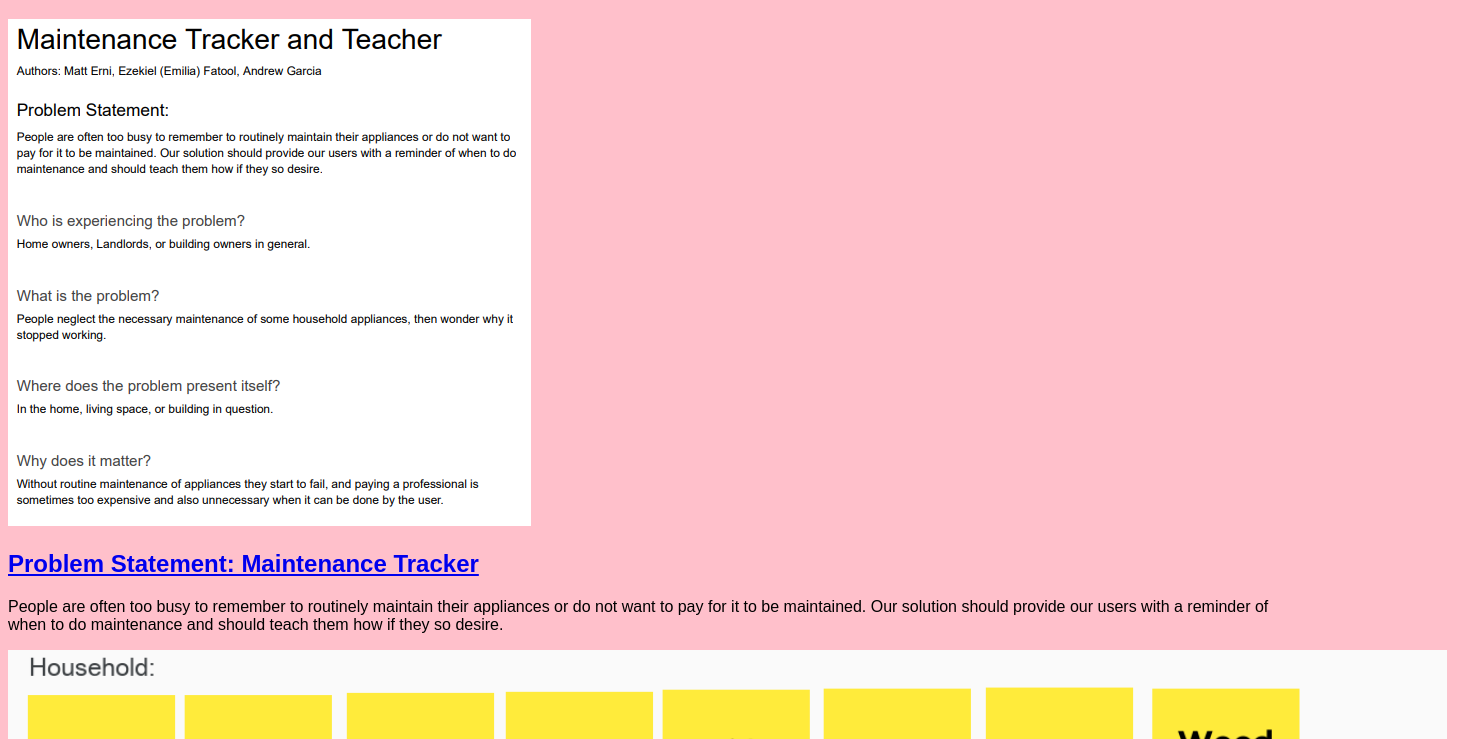
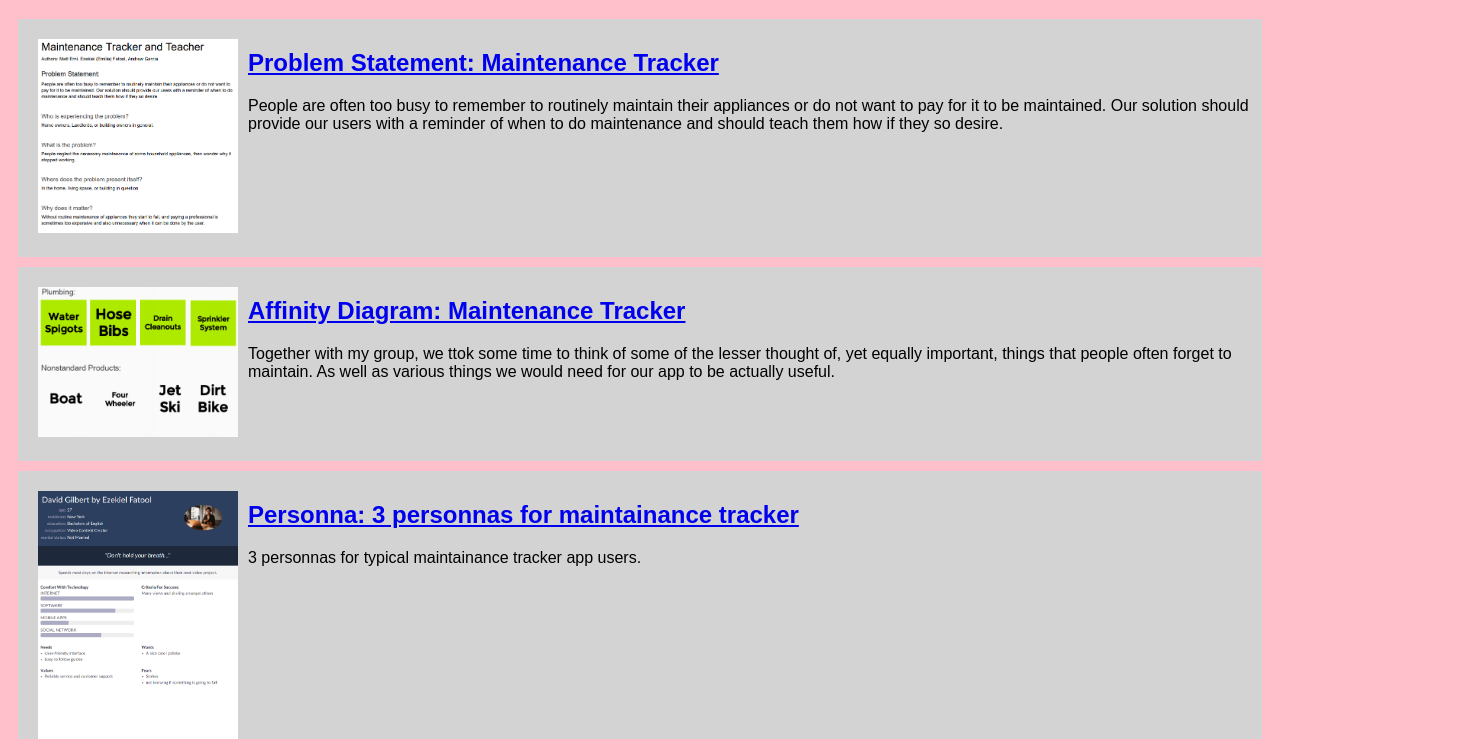
Before and after one commit to Ezekiel-Emilia-Fatool/Ezekiel-Emilia-Fatool.github.io, a plain HTML site: page index.html in a window 1280 px wide. Shown: the part 61-800 px from the top of the page, 1483 px wide, since content can reach past the window. Drawn offline with Linux system fonts and the light colour scheme.

Commit message:
Add files via upload

```diff
--- a/index.html
+++ b/index.html
@@ -20,7 +20,7 @@
 
         <!--Affinity Diagram Assignment-->
         <section class="assignment">
-            <a href="Files/affinitydiagram.pdf"><img src="Images/Affinity00.PNG"><img src="Images/Affinity01.PNG"><img src="Images/Affinity02.PNG"><img src="Images/Affinity03.PNG"><img src="Images/Affinity04.PNG"><img src="Images/Affinity05.PNG"><img src="Images/Affinity06.PNG"></a>
+            <a href="Files/affinitydiagram.pdf"><img src="Images/Affinity.PNG"></a>
             <section class="ass-details">
                 <a href="Files/affinitydiagram.pdf"><h2> Affinity Diagram: Maintenance Tracker</h2></a>
                 <p>
@@ -28,5 +28,16 @@
                 </p>
             </section>
         </section>
+
+         <!--Persona Assignment-->
+         <section class="assignment">
+            <a href="Files/combinedPersonnas.pdf"><img src="Images/Personna.PNG"></a>
+            <section class="ass-details">
+                <a href="Files/combinedPersonnas.pdf"><h2> Personna: 3 personnas for maintainance tracker</h2></a>
+                <p>
+                    3 personnas for typical maintainance tracker app users.
+                </p>
+            </section>
+        </section>
     </body>
 </html>
--- a/sytles.css
+++ b/sytles.css
@@ -1,6 +1,18 @@
 body {
     background:pink;
     font-family:Arial, Helvetica, sans-serif;
+}
+
+.assignment {
+    display:flex;
+    padding:10px;
+    margin:10px;
+    background:lightgrey;
+}
+
+.assignment img {
+    width:200px;
+    padding:10px;
 }
 
 h1 {
```
Also changed, not shown: Images/Affinity.PNG (added), Images/Personna.PNG (added), 1 other file.
